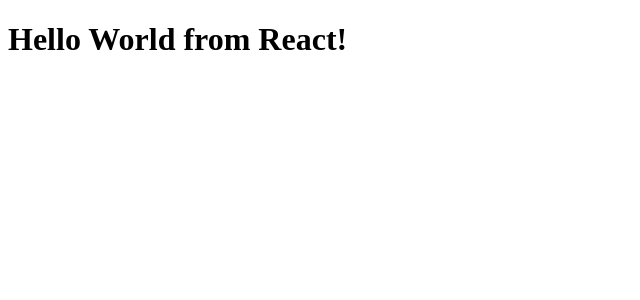
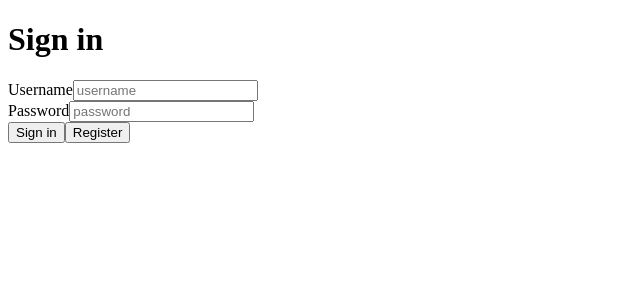
Before and after one commit to MartinezFabian/SocialNetwork-FullStack, a React (Vite) app in the folder client/: page / in a window 1280 px wide. Shown: the top 300 px of the page, without its empty margins (0-640 px from the left). Built offline with nearby package versions, Linux system fonts and the light colour scheme.

Commit message:
Feat: Add initial structure for Login component

```diff
--- a/client/src/App.jsx
+++ b/client/src/App.jsx
@@ -1,7 +1,9 @@
+import { LoginPage } from './auth/pages/LoginPage';
+
 export const App = () => {
   return (
     <>
-      <h1>Hello World from React!</h1>
+      <LoginPage></LoginPage>
     </>
   );
 };
--- a/client/src/auth/pages/LoginPage.jsx
+++ b/client/src/auth/pages/LoginPage.jsx
@@ -1,7 +1,28 @@
 export const LoginPage = () => {
   return (
-    <>
-      <h1>Login Page</h1>
-    </>
+    <main>
+      <div>
+        <h1>Sign in</h1>
+
+        <div>
+          <form>
+            <div>
+              <label htmlFor="username">Username</label>
+              <input type="text" id="username" name="username" placeholder="username" />
+            </div>
+
+            <div>
+              <label htmlFor="password">Password</label>
+              <input type="text" id="password" name="password" placeholder="password" />
+            </div>
+
+            <div>
+              <button type="submit">Sign in</button>
+              <button>Register</button>
+            </div>
+          </form>
+        </div>
+      </div>
+    </main>
   );
 };
```
Also changed, not shown: 1 other file (tests, documents, lock files or other folders).
